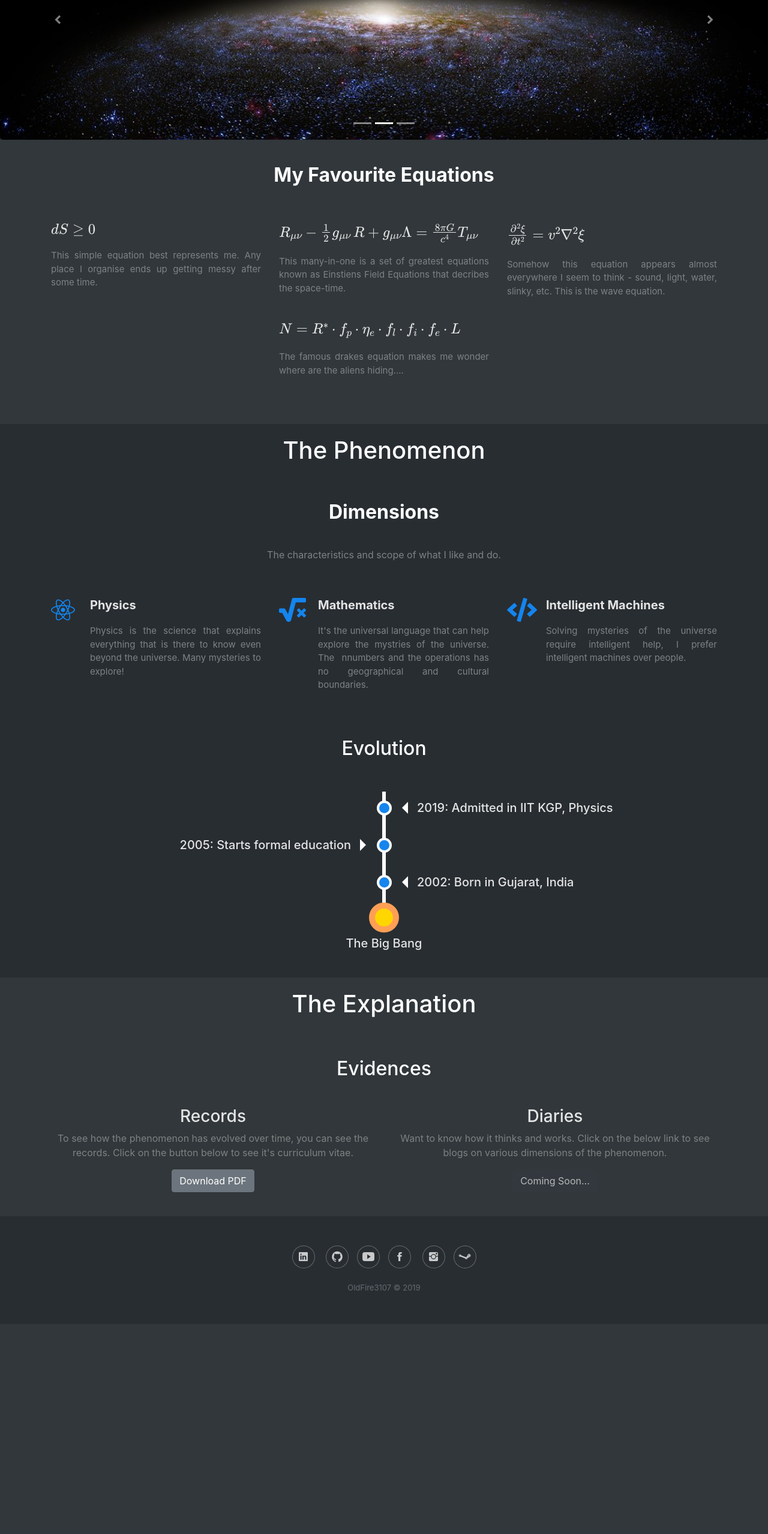
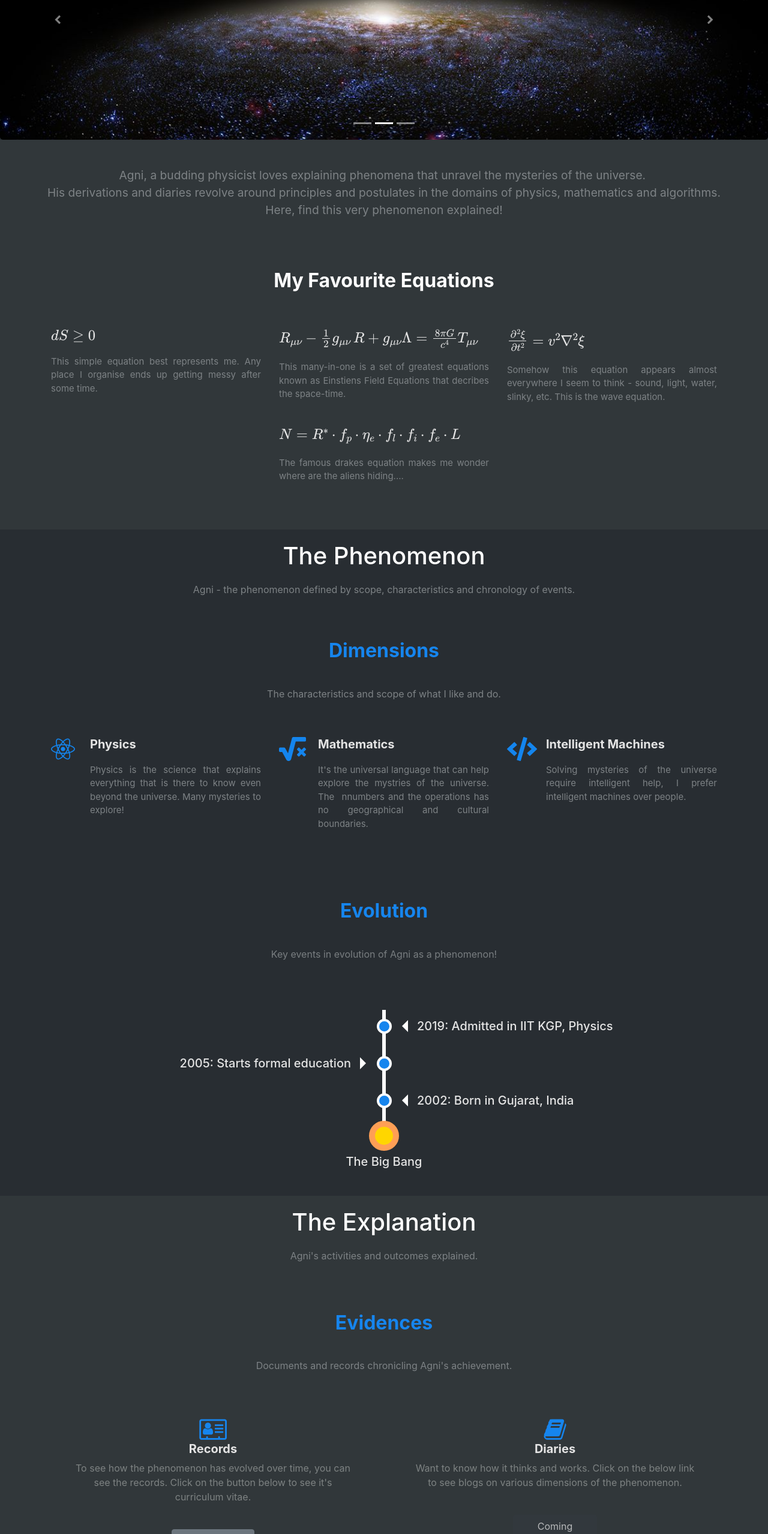
Before and after one commit to OldFire3107/OldFire3107.github.io, a plain HTML site: page index.html in a window 1280 px wide. Shown: the part 242-2800 px from the top of the page at 60% size. Before the commit the page ends 2450 px from the top, so only its background shows below. Drawn offline with nearby package versions, Linux system fonts and the light colour scheme; some packages are replaced by stand-ins of ours; files whose address does not match are found by name.

Commit message:
Major revision

```diff
--- a/assets/css/Bold-BS4-Animated-Back-To-Top.css
+++ b/assets/css/Bold-BS4-Animated-Back-To-Top.css
@@ -32,7 +32,7 @@
 }
 
 .cd-top:hover {
-  background-color: #e86256;
+  background-color: #000000;
   opacity: 1;
 }
 
--- a/assets/css/best-carousel-slide.css
+++ b/assets/css/best-carousel-slide.css
@@ -86,3 +86,8 @@ span {
 
 .nav-item.dropdown {
 }
+
+.part p {
+  padding: 20px 0;
+  color: #7d8285;
+}
--- a/assets/css/styles.css
+++ b/assets/css/styles.css
@@ -45,3 +45,92 @@
 .col-md-6 {
   padding: 15px;
 }
+
+.nav-item {
+  text-align: center;
+}
+
+.navbar-light .navbar-nav .nav-link {
+  display: inline-block;
+  padding-top: 19px;
+}
+
+.about p {
+  color: #7d8285;
+  text-align: center;
+  font-size: larger;
+  padding: 5px;
+  margin: auto;
+}
+
+.about {
+  padding: 40px;
+}
+
+.subhead {
+  font-size: 20px;
+  font-weight: bold;
+}
+
+.fa.fa-address-card-o.icon {
+  color: #1685ee;
+  font-size: 40px;
+}
+
+.fa.fa-book.icon {
+  color: #1685ee;
+  font-size: 40px;
+}
+
+.cont .intro {
+  font-size: 16px;
+  max-width: 473px;
+  margin: 0 auto 60px;
+}
+
+@media (max-width:767px) {
+  .cont .intro {
+    margin-bottom: 40px;
+  }
+}
+
+@media (max-width:767px) {
+  .cont h2 {
+    margin-bottom: 25px;
+    padding-top: 25px;
+    font-size: 24px;
+  }
+}
+
+.cont h2 {
+  font-weight: bold;
+  margin-bottom: 40px;
+  padding-top: 40px;
+  color: inherit;
+}
+
+.projects-clean {
+  margin-top: 30px;
+}
+
+.col-md-6 {
+  margin-bottom: 20px;
+  position: relative;
+}
+
+.buttons.bottomstuck {
+  position: absolute;
+  bottom: 5px;
+  padding: 5px;
+  width: 150px;
+  left: 50%;
+  margin-left: -75px;
+}
+
+.col-md-6 .intro {
+  margin-bottom: 75px;
+}
+
+.col-sm-6.col-lg-4.item h3 {
+  color: rgb(228,228,228);
+}
--- a/index.html
+++ b/index.html
@@ -5,14 +5,17 @@
     <meta charset="utf-8">
     <meta name="viewport" content="width=device-width, initial-scale=1.0, shrink-to-fit=no">
     <title>Agni Purani</title>
-    <meta name="keywords" content="Agni, Purani, Agni Purani, OldFire, OldFire3107, Physics, Physicist">
-    <meta name="twitter:description" content="One of the greatest phenomena on earth - Agni Purani. To know more click on this!">
+    <meta name="twitter:description" content="Agni, a budding physicist loves explaining phenomena that unravel the mysteries of the universe. His derivations and diaries revolve around principles and postulates in the domains of physics, mathematics and algorithms. Here, find this very phenomenon explained!">
+    <meta name="keywords" content="Agni, Purani, Agni Purani, Agni Keyoor Purani, OldFire, OldFire3107, Physics, Physicist">
     <meta name="twitter:image" content="assets/img/5a6894f084b05_logo(1).thumb.png.8d23f3cefa30d8ae53472688e8896761.png">
     <meta property="og:type" content="website">
-    <meta name="description" content="One of the greatest phenomena on earth - Agni Purani. To know more click on this!">
     <meta property="og:image" content="assets/img/5a6894f084b05_logo(1).thumb.png.8d23f3cefa30d8ae53472688e8896761.png">
     <meta name="twitter:card" content="summary">
     <meta name="twitter:title" content="Agni Purani">
+    <meta name="description" content="Agni, a budding physicist loves explaining phenomena that unravel the mysteries of the universe. His derivations and diaries revolve around principles and postulates in the domains of physics, mathematics and algorithms. Here, find this very phenomenon explained!">
+    <link rel="icon" type="image/png" sizes="170x170" href="assets/img/5a6894f084b05_logo(1).thumb.png.8d23f3cefa30d8ae53472688e8896761.png">
+    <link rel="icon" type="image/png" sizes="170x170" href="assets/img/5a6894f084b05_logo(1).thumb.png.8d23f3cefa30d8ae53472688e8896761.png">
+    <link rel="icon" type="image/png" sizes="170x170" href="assets/img/5a6894f084b05_logo(1).thumb.png.8d23f3cefa30d8ae53472688e8896761.png">
     <link rel="icon" type="image/png" sizes="170x170" href="assets/img/5a6894f084b05_logo(1).thumb.png.8d23f3cefa30d8ae53472688e8896761.png">
     <link rel="icon" type="image/png" sizes="170x170" href="assets/img/5a6894f084b05_logo(1).thumb.png.8d23f3cefa30d8ae53472688e8896761.png">
     <link rel="stylesheet" href="assets/bootstrap/css/bootstrap.min.css">
@@ -57,9 +60,9 @@
 
 <body style="background-color: rgb(49,55,58);">
     <nav class="navbar navbar-light navbar-expand-md navigation-clean" style="background-color: rgb(40,45,50);">
-        <div class="container"><img src="assets/img/5a6894f084b05_logo(1).thumb.png.8d23f3cefa30d8ae53472688e8896761.png" style="width: 41px;margin: 0px;margin-right: 17px;"><a class="navbar-brand tada animated" href="#" style="color: rgb(255,255,255);">OLDFIRE3107</a><button data-toggle="collapse" class="navbar-toggler" data-target="#navcol-1"><span class="sr-only">Toggle navigation</span><i class="icon ion-android-menu" style="color: rgba(255,255,255,0.9);font-size: 31px;"></i></button>
-            <div
-                class="collapse navbar-collapse" id="navcol-1">
+        <div class="container"><a href="#"><img src="assets/img/5a6894f084b05_logo(1).thumb.png.8d23f3cefa30d8ae53472688e8896761.png" style="width: 41px;margin: 0px;margin-right: 17px;" alt="OldFire3107 logo" herf="#"></a><a class="navbar-brand tada animated" href="#aboutme" style="color: rgb(255,255,255);">OLDFIRE3107</a><button data-toggle="collapse"
+                class="navbar-toggler" data-target="#navcol-1"><span class="sr-only">Toggle navigation</span><i class="icon ion-android-menu" style="color: rgba(255,255,255,0.9);font-size: 31px;"></i></button>
+            <div class="collapse navbar-collapse" id="navcol-1">
                 <ul class="nav navbar-nav ml-auto">
                     <li class="nav-item dropdown"><a class="dropdown-toggle nav-link" data-toggle="dropdown" aria-expanded="false" href="#" style="padding: 20px;" ondblclick="RedirectP();">The Phenomenon&nbsp;</a>
                         <div class="dropdown-menu" role="menu"><a class="dropdown-item" role="presentation" href="#dimensions">Dimensions</a><a class="dropdown-item" role="presentation" href="#evolution">Evolution</a></div>
@@ -68,7 +71,7 @@
                         <div class="dropdown-menu" role="menu"><a class="dropdown-item" role="presentation" href="#evidences">Evidences</a></div>
                     </li>
                 </ul>
-        </div>
+            </div>
         </div>
     </nav><a class="cd-top js-cd-top cd-top--fade-out cd-top--show" style="background-image:url(&quot;assets/img/cd-top-arrow.svg&quot;);" href="#0">Top</a>
     <main>
@@ -100,6 +103,10 @@
                     </ol>
             </div>
         </section>
+        <div id="aboutme" class="about">
+            <p>Agni, a budding physicist loves explaining phenomena that unravel the mysteries of&nbsp;the universe.&nbsp;<br>His derivations and diaries revolve around principles and postulates in the domains of physics, mathematics and algorithms. <br>Here,
+                find this very phenomenon explained!<br></p>
+        </div>
     </main>
     <div id="equations" class="features-clean" style="background-color: rgb(49,55,58);">
         <div class="container" id="equation">
@@ -126,13 +133,14 @@
             </div>
         </div>
     </div>
-    <section id="pheno" class="part Pheno">
+    <section id="pheno" class="part Pheno" style="padding-bottom: 10px;">
         <h1 style="margin-bottom: 0;">The Phenomenon</h1>
+        <p>Agni - the phenomenon defined by scope, characteristics and chronology of events.<br></p>
     </section>
     <div class="features-clean Pheno">
         <div class="container" id="dimensions">
             <div class="intro">
-                <h2 class="text-center" style="color: rgb(255,255,255);">Dimensions</h2>
+                <h2 class="text-center" style="color: rgb(22,133,238);padding-top: 25px;">Dimensions</h2>
                 <p class="text-center">The characteristics and scope of what I like and do.</p>
             </div>
             <div class="row features">
@@ -152,9 +160,10 @@
         </div>
     </div>
     <div id="evolution" class="maintime Pheno" style="padding: 0px;padding-bottom: 25px;">
-        <div class="container" style="margin-bottom: 25px;">
-            <div style="padding-top: 5px;padding-bottom: 5px;">
-                <h2 class="text-center" style="color: rgb(255,255,255);">Evolution</h2>
+        <div class="container cont" style="margin-bottom: 25px;">
+            <div class="intro" style="padding-top: 5px;padding-bottom: 5px;">
+                <h2 class="text-center" style="color: rgb(22,133,238);">Evolution</h2>
+                <p class="text-center" style="color: rgb(121,126,129);">Key events in evolution of Agni as a phenomenon!</p>
             </div>
             <div class="timeline">
                 <div data-aos="fade" class="containerDiff right">
@@ -180,26 +189,39 @@
     </div>
     <section id="explain" class="part Explain">
         <h1 style="margin-bottom: 0;">The Explanation</h1>
+        <p>Agni's activities and outcomes explained.<br></p>
     </section>
-    <div class="div-evol">
-        <div class="container">
-            <h2 class="text-center" id="evidences" style="color: rgb(255,255,255);padding: 20px;">Evidences</h2>
+    <div class="div-evol features-clean evidence" style="background-color: rgb(49,55,58);padding: 0;">
+        <div class="container cont">
+            <div class="intro">
+                <h2 class="text-center" id="evidences" style="color: rgb(22,133,238);padding-top: 25px;">Evidences</h2>
+                <p class="text-center">Documents and records chronicling Agni's achievement.</p>
+            </div>
             <div class="row">
                 <div class="col-md-6">
-                    <div class="intro">
-                        <h3 class="text-center" style="color: rgb(228,228,228);">Records</h3>
+                    <div class="intro"><i class="fa fa-address-card-o icon"></i>
+                        <h3 class="text-center subhead" style="color: rgb(228,228,228);">Records</h3>
                         <p class="text-center" style="color: rgb(125,130,130);">To see how the phenomenon has evolved over time, you can see the records. Click on the button below to see it's curriculum vitae.</p>
                     </div>
-                    <div class="buttons"><a class="btn btn-secondary" role="button" href="assets/docs/Agni.pdf">Download PDF</a></div>
+                    <div class="buttons bottomstuck"><a class="btn btn-secondary" role="button" href="assets/docs/Agni.pdf">Download PDF</a></div>
                 </div>
                 <div class="col-md-6">
-                    <div class="intro">
-                        <h3 class="text-center" style="color: rgb(228,228,228);">Diaries</h3>
+                    <div class="intro"><i class="fa fa-book icon"></i>
+                        <h3 class="text-center subhead" style="color: rgb(228,228,228);">Diaries</h3>
                         <p class="text-center" style="color: rgb(125,130,130);">Want to know how it thinks and works. Click on the below link to see blogs on various dimensions of the phenomenon.</p>
                     </div>
-                    <div class="buttons"><a class="btn btn-dark disabled" role="button" href="#">Coming Soon...</a></div>
+                    <div class="buttons bottomstuck"><a class="btn btn-dark disabled" role="button" href="#">Coming Soon...</a></div>
                 </div>
             </div>
+        </div>
+    </div>
+    <div class="projects-clean" style="background-color: rgb(49,55,58);">
+        <div class="container">
+            <div class="intro">
+                <h2 class="text-center" id="experiments" style="color: rgb(23,130,233);padding-top: 25px;">Experiments</h2>
+                <p class="text-center">Agni's activities and impacts - coming soon!</p>
+            </div>
+            <div class="row projects" style="padding-bottom: 30px;"></div>
         </div>
     </div>
     <div class="footer-dark">
```
Also changed, not shown: assets/bootstrap/css/bootstrap.min.css, assets/bootstrap/js/bootstrap.min.js.
